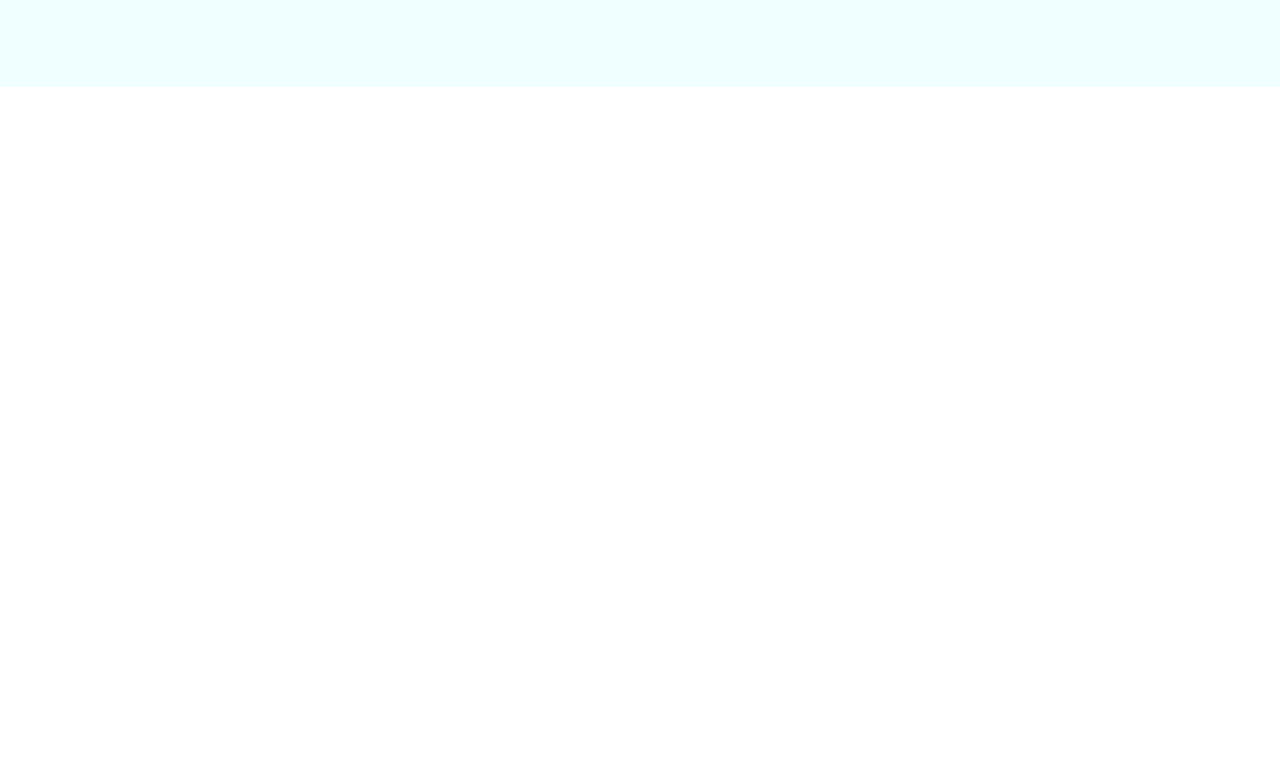
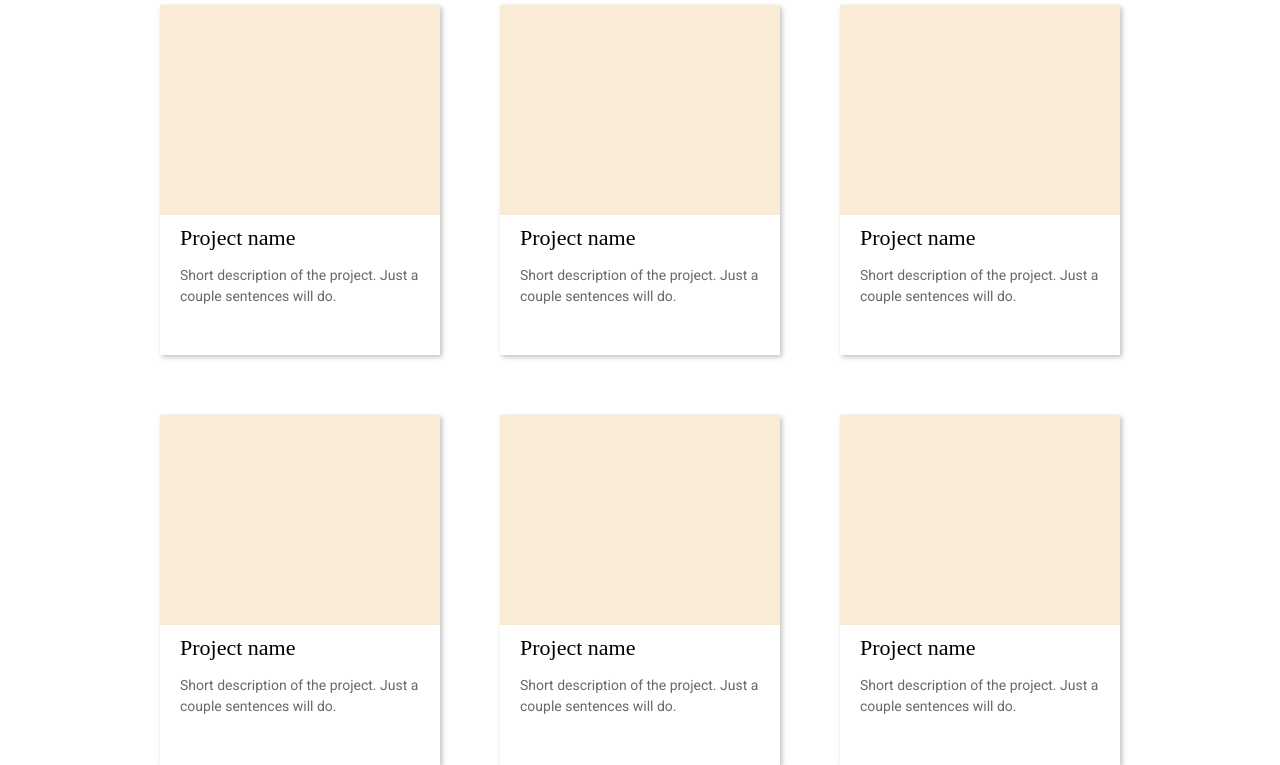
Before and after one commit to Grelgn/TOP-Homepage, a plain HTML site: page index.html in a window 1280 px wide. Shown: the part 713-1478 px from the top of the page. Before the commit the page ends 800 px from the top, so only its background shows below. Drawn offline with nearby package versions, Linux system fonts and the light colour scheme.

Commit message:
Add "My work" and style it for different widths

```diff
--- a/index.html
+++ b/index.html
@@ -30,7 +30,53 @@
 				</p>
 			</div>
 		</header>
-		<main></main>
+		<main>
+			<h2>My work</h2>
+			<div class="projects">
+				<div class="project">
+					<div class="p-image"></div>
+					<div class="p-desc">
+						<h3>Project name</h3>
+						<p>Short description of the project. Just a couple sentences will do.</p>
+					</div>
+				</div>
+				<div class="project">
+					<div class="p-image"></div>
+					<div class="p-desc">
+						<h3>Project name</h3>
+						<p>Short description of the project. Just a couple sentences will do.</p>
+					</div>
+				</div>
+				<div class="project">
+					<div class="p-image"></div>
+					<div class="p-desc">
+						<h3>Project name</h3>
+						<p>Short description of the project. Just a couple sentences will do.</p>
+					</div>
+				</div>
+				<div class="project">
+					<div class="p-image"></div>
+					<div class="p-desc">
+						<h3>Project name</h3>
+						<p>Short description of the project. Just a couple sentences will do.</p>
+					</div>
+				</div>
+				<div class="project">
+					<div class="p-image"></div>
+					<div class="p-desc">
+						<h3>Project name</h3>
+						<p>Short description of the project. Just a couple sentences will do.</p>
+					</div>
+				</div>
+				<div class="project">
+					<div class="p-image"></div>
+					<div class="p-desc">
+						<h3>Project name</h3>
+						<p>Short description of the project. Just a couple sentences will do.</p>
+					</div>
+				</div>
+			</div>
+		</main>
 		<footer></footer>
 	</body>
 </html>
--- a/style.css
+++ b/style.css
@@ -3,6 +3,7 @@ body {
 	margin: 0;
 	display: grid;
 	font-family: Roboto;
+	background: linear-gradient(160deg, #0891b2 45%, lightgray 45%, white 46%) no-repeat;
 }
 
 header {
@@ -11,7 +12,7 @@ header {
 	align-items: center;
 	justify-content: center;
 	justify-items: center;
-	background: linear-gradient(160deg, #0891b2 62%, lightgray 62%, white 63%);
+	margin-top: 40px;
 }
 
 .image {
@@ -22,18 +23,19 @@ header {
 	background-position: center;
 	text-align: center;
 	position: relative;
-    box-shadow: 2px 2px 5px rgba(0, 0, 0, 0.3);
+	box-shadow: 2px 2px 5px rgba(0, 0, 0, 0.25);
 }
 
 .about {
 	background-color: white;
 	width: 500px;
-	box-shadow: 2px 2px 5px rgba(0, 0, 0, 0.3);
+	box-shadow: 2px 2px 5px rgba(0, 0, 0, 0.25);
 	padding: 20px;
 }
 
 h1,
-h2 {
+h2,
+h3 {
 	font-family: Playfair;
 	font-weight: 400;
 }
@@ -58,7 +60,41 @@ p {
 }
 
 main {
+	display: grid;
+	justify-content: center;
+	margin: 150px 0 150px 0;
+}
+
+.projects {
+	display: grid;
+	grid-template-columns: 1fr 1fr 1fr;
+	gap: 60px;
+	justify-items: center;
+}
+
+.project {
+	width: 280px;
+	height: 350px;
+	box-shadow: 2px 2px 5px rgba(0, 0, 0, 0.25);
+	display: grid;
+	grid-template-rows: 3fr 2fr;
+}
+
+.p-image {
 	background-color: antiquewhite;
+}
+
+.p-desc {
+	padding: 10px 20px;
+}
+
+.p-desc > p {
+	font-size: 14px;
+}
+
+h3 {
+	font-size: 22px;
+	margin: 0;
 }
 
 footer {
@@ -102,14 +138,22 @@ footer {
 		height: 410px;
 		width: 380px;
 	}
+
+	main {
+		margin: 250px 0 150px 0;
+		transform: translate(-3%);
 	}
 
-@media (max-width: 700px) {
+	.projects {
+		grid-template-columns: 1fr 1fr;
+	}
+}
+
+@media (max-width: 710px) {
 	.image {
 		width: 280px;
 		height: 450px;
-        transform: translate(12%, -10%);
-        /* margin-left: 30vw; */
+		transform: translate(12%, -5%);
 	}
 
 	h1 {
@@ -124,12 +168,25 @@ footer {
 
 	.about {
 		width: 280px;
-        transform: translate(10%, 85%);
+		transform: translate(10%, 90%);
 		box-shadow: none;
+		background: none;
 	}
 
 	.about > h2 {
 		margin-top: 10px;
 		transform: translate(20%, 15%);
 	}
+
+	main {
+		margin: 500px 0 150px 0;
 	}
+
+	.projects {
+		grid-template-columns: 1fr;
+	}
+
+    main > h2 {
+        padding-left: 60px;
+    }
+}
```
Lines whose indentation alone changed are shown as unchanged.
